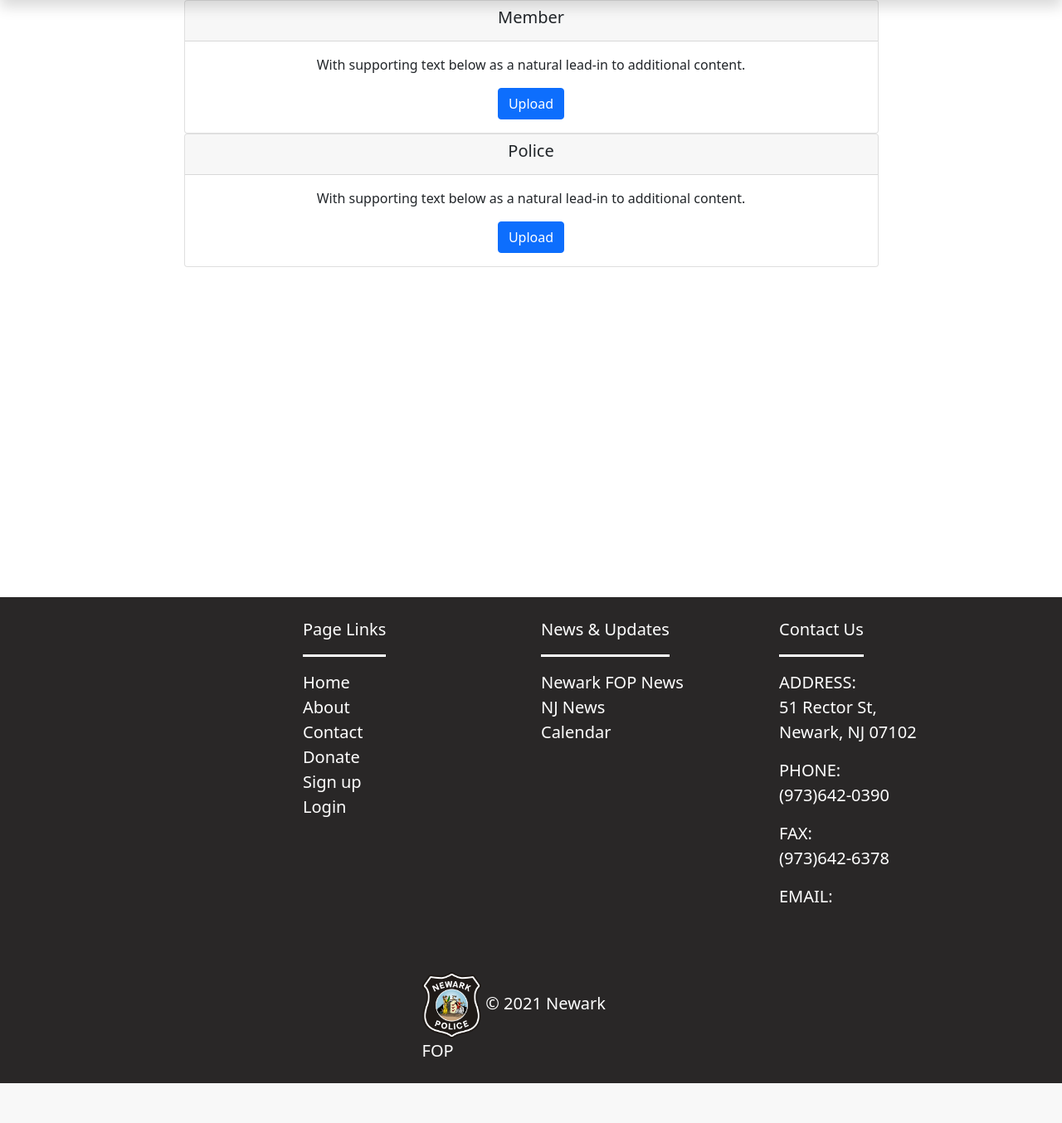
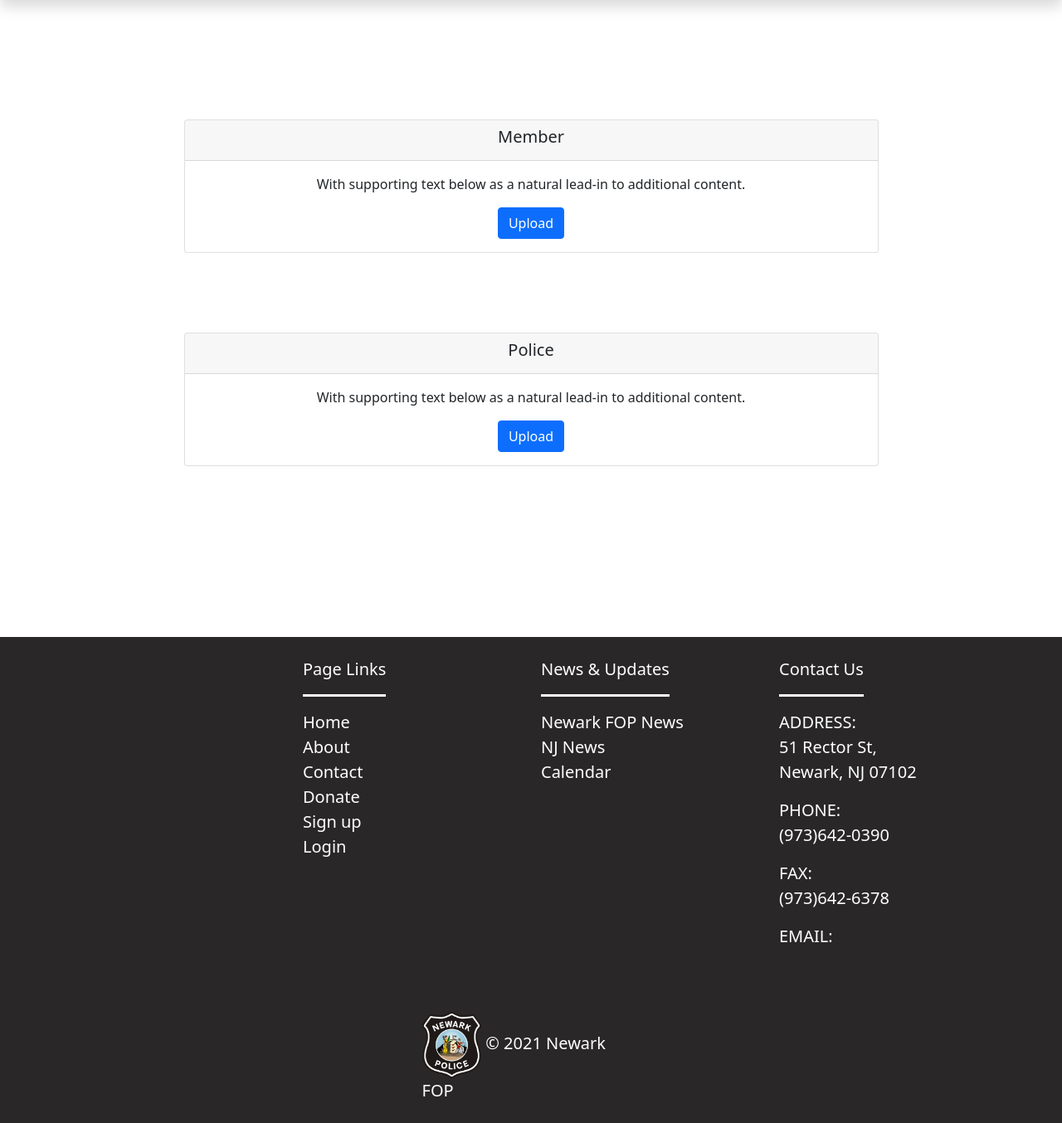
Before and after one commit to gajeraYash/NFOP-app, a Django app: page /member/upload in a window 1280 px wide. Shown: the part 56-1410 px from the top of the page at 83% size. Before the commit the page ends 1362 px from the top, so only its background shows below. Run offline with Django 3.2, Linux system fonts and the light colour scheme; a user stored in the database is signed in; parts of the project's set-up code (start-up, migrations or seed data) failed here and were passed over; some libraries are stand-ins or nearby versions.

Commit message:
Upload Form

```diff
--- a/templates/app/member/upload.html
+++ b/templates/app/member/upload.html
@@ -10,23 +10,23 @@
 {% include "app/partials/navbar.html" with user=user %}
 <section class="upload full-background" id="upload">
     <div class="container">
-        <div class="row g-0 justify-content-center">
-            <div class="card w-75 text-center">
+        <div class="row g-0 justify-content-center my-5 py-5">
+            <div class="card w-75 text-center my-5">
                 <div class="card-header">
                     <h5 class="card-title">Member</h5>
                 </div>
                 <div class="card-body">
                     <p class="card-text">With supporting text below as a natural lead-in to additional content.</p>
-                    <a href="#" class="btn btn-primary">Upload</a>
+                    <a href="{% url 'app:upload_member' %}" class="btn btn-primary">Upload</a>
                 </div>
             </div>
-            <div class="card w-75 text-center">
+            <div class="card w-75 text-center my-5">
                 <div class="card-header">
                     <h5 class="card-title">Police</h5>
                 </div>
                 <div class="card-body">
                     <p class="card-text">With supporting text below as a natural lead-in to additional content.</p>
-                    <a href="#" class="btn btn-primary">Upload</a>
+                    <a href="{% url 'app:upload_police' %}" class="btn btn-primary">Upload</a>
                 </div>
             </div>
         </div>
```
Also changed, not shown: templates/app/member/police_upload.html (+7 -3 lines).
